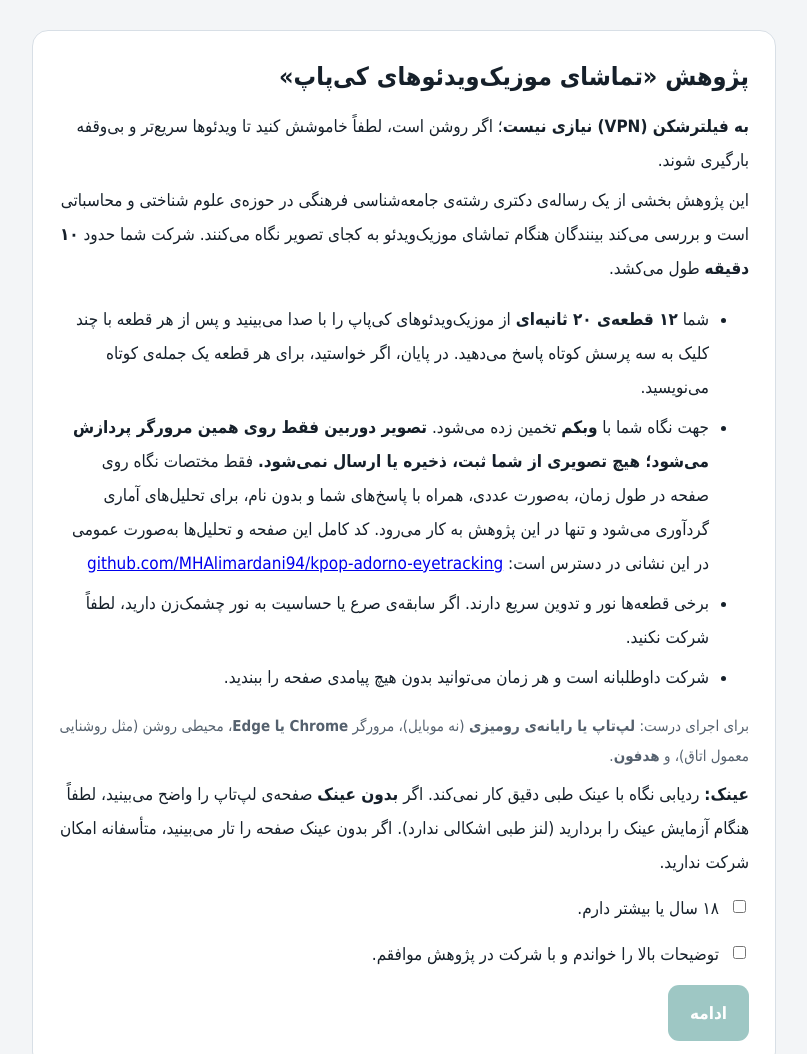
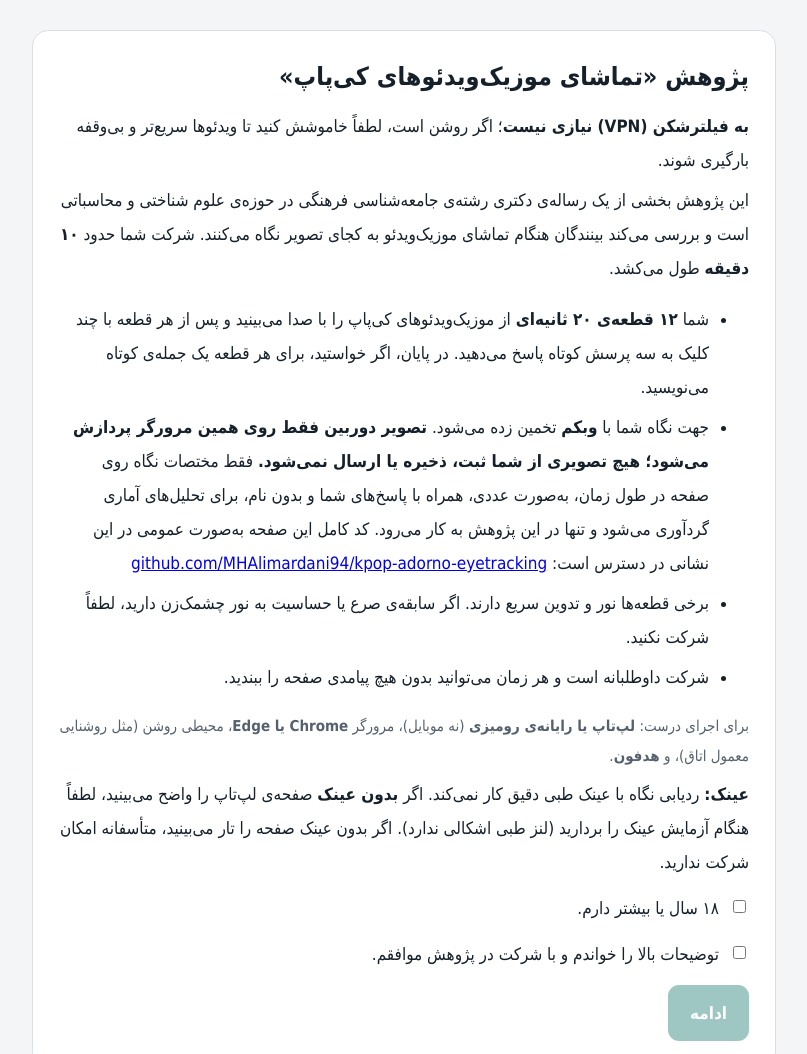
Before and after one commit to MHAlimardani94/kpop-adorno-eyetracking, a plain HTML site: page site/index.html in a window 1280 px wide. Shown: the top 1054 px of the page, without its empty margins (236-1043 px from the left). Drawn offline with Linux system fonts and the light colour scheme; a small style sheet from the web is missing.

Commit message:
Add files via upload

```diff
--- a/site/index.html
+++ b/site/index.html
@@ -56,7 +56,7 @@ button:disabled{opacity:.4;cursor:not-allowed}button.sec{background:#e3e8ed;colo
 <p>این پژوهش بخشی از یک رساله‌ی دکتری رشته‌ی جامعه‌شناسی فرهنگی در حوزه‌ی علوم شناختی و محاسباتی است و بررسی می‌کند بینندگان هنگام تماشای موزیک‌ویدئو به کجای تصویر نگاه می‌کنند. شرکت شما حدود <b>۱۰ دقیقه</b> طول می‌کشد.</p>
 <ul>
 <li>شما <b>۱۲ قطعه‌ی ۲۰ ثانیه‌ای</b> از موزیک‌ویدئوهای کی‌پاپ را با صدا می‌بینید و پس از هر قطعه با چند کلیک به سه پرسش کوتاه پاسخ می‌دهید. در پایان، اگر خواستید، برای هر قطعه یک جمله‌ی کوتاه می‌نویسید.</li>
-<li>جهت نگاه شما با <b>وبکم</b> تخمین زده می‌شود. <b>تصویر دوربین فقط روی همین مرورگر پردازش می‌شود؛ هیچ تصویری از شما ثبت، ذخیره یا ارسال نمی‌شود.</b> فقط مختصات نگاه روی صفحه در طول زمان، به‌صورت عددی، همراه با پاسخ‌های شما و بدون نام، برای تحلیل‌های آماری گردآوری می‌شود و تنها در این پژوهش به کار می‌رود. کد کامل این صفحه و تحلیل‌ها به‌صورت عمومی در این نشانی در دسترس است: <a href="https://github.com/MHAlimardani94/kpop-adorno-eyetracking" target="_blank" rel="noopener" dir="ltr">github.com/MHAlimardani94/kpop-adorno-eyetracking</a></li>
+<li>جهت نگاه شما با <b>وبکم</b> تخمین زده می‌شود. <b>تصویر دوربین فقط روی همین مرورگر پردازش می‌شود؛ هیچ تصویری از شما ثبت، ذخیره یا ارسال نمی‌شود.</b> فقط مختصات نگاه روی صفحه در طول زمان، به‌صورت عددی، همراه با پاسخ‌های شما و بدون نام، برای تحلیل‌های آماری گردآوری می‌شود و تنها در این پژوهش به کار می‌رود. کد کامل این صفحه به‌صورت عمومی در این نشانی در دسترس است: <a href="https://github.com/MHAlimardani94/kpop-adorno-eyetracking" target="_blank" rel="noopener" dir="ltr">github.com/MHAlimardani94/kpop-adorno-eyetracking</a></li>
 <li>برخی قطعه‌ها نور و تدوین سریع دارند. اگر سابقه‌ی صرع یا حساسیت به نور چشمک‌زن دارید، لطفاً شرکت نکنید.</li>
 <li>شرکت داوطلبانه است و هر زمان می‌توانید بدون هیچ پیامدی صفحه را ببندید.</li>
 </ul>
```
